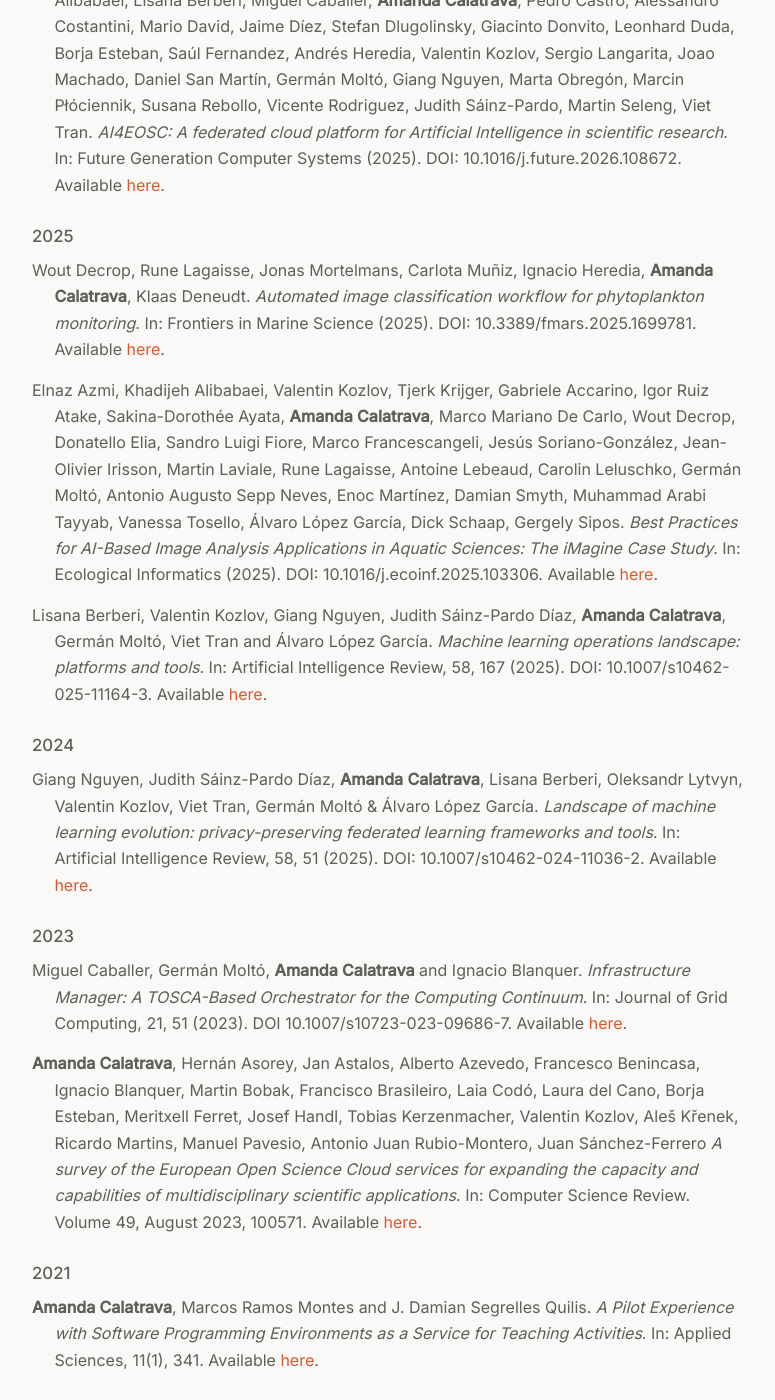
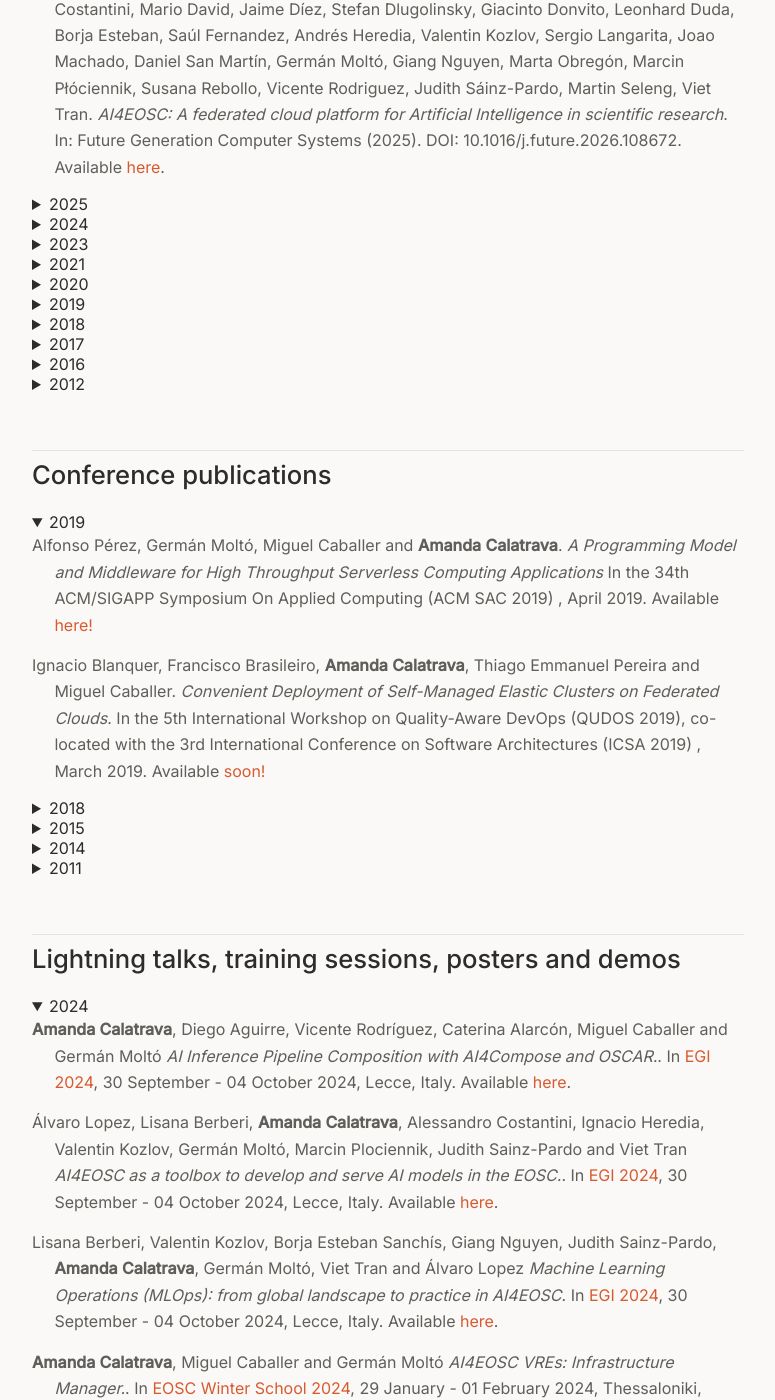
Before and after one commit to amcaar/amcaar.github.io, a Jekyll site: the page built from cv/index.html, in a window 1280 px wide and 1400 px high, scrolled down 430 px. Shown: the whole window, without its empty margins (252-1027 px from the left). Built offline with Jekyll 4.4.1, drawn with Linux system fonts in a browser that asks for light colours; some of the changed text lies outside the part shown.

Commit message:
Refactor journal publications into collapsible sections

```diff
--- a/cv/index.html
+++ b/cv/index.html
@@ -16,13 +16,15 @@ title: Publications of Amanda Calatrava
 
 		<!--<a href="#" class="download" title="Download CV as PDF">Download CV</a>-->
 		<h2 id="journal-publications">Journal publications</h2>
-		<h3>2026</h3>
+		<details class="cv-year" open>
+			<summary>2026</summary>
 		<p>Ignacio Heredia, Álvaro López, Fernando Aguilar, Diego Aguirre, Caterina Alarcón, Khadijeh Alibabaei, Lisana Berberi, Miguel Caballer, <strong>Amanda Calatrava</strong>, Pedro Castro, Alessandro Costantini, Mario David, Jaime Díez, Stefan Dlugolinsky, Giacinto Donvito, Leonhard Duda, Borja Esteban, Saúl Fernandez, Andrés Heredia, Valentin Kozlov, Sergio Langarita, Joao Machado, Daniel San Martín, Germán Moltó, Giang Nguyen, Marta Obregón, Marcin Płóciennik, Susana Rebollo, Vicente Rodriguez, Judith Sáinz-Pardo, Martin Seleng, Viet Tran.
 			<em>AI4EOSC: A federated cloud platform for Artificial Intelligence in scientific research</em>.
 			In: Future Generation Computer Systems (2025). DOI: 10.1016/j.future.2026.108672. Available
 			<a class="link" href="https://www.sciencedirect.com/science/article/pii/S0167739X26003067">here</a>.</p>
-		<hr>
-		<h3>2025</h3>
+		</details>
+		<details class="cv-year">
+			<summary>2025</summary>
 		<p>Wout Decrop, Rune Lagaisse, Jonas Mortelmans, Carlota Muñiz, Ignacio Heredia, <strong>Amanda Calatrava</strong>, Klaas Deneudt.
 			<em>Automated image classification workflow for phytoplankton monitoring</em>.
 			In: Frontiers in Marine Science (2025). DOI: 10.3389/fmars.2025.1699781. Available
@@ -37,16 +39,18 @@ title: Publications of Amanda Calatrava
 			<em>Machine learning operations landscape: platforms and tools</em>.
 			In: Artificial Intelligence Review, 58, 167 (2025). DOI: 10.1007/s10462-025-11164-3. Available
 			<a class="link" href="https://link.springer.com/article/10.1007/s10462-025-11164-3">here</a>.</p>
-		<hr>
 
-		<h3>2024</h3>
+		</details>
+		<details class="cv-year">
+			<summary>2024</summary>
 		<p>Giang Nguyen, Judith Sáinz-Pardo Díaz, <strong>Amanda Calatrava</strong>, Lisana Berberi, Oleksandr Lytvyn, Valentin Kozlov, Viet Tran, Germán Moltó & Álvaro López García.
 			<em>Landscape of machine learning evolution: privacy-preserving federated learning frameworks and tools</em>.
 			In: Artificial Intelligence Review, 58, 51 (2025). DOI: 10.1007/s10462-024-11036-2. Available
 			<a class="link" href="https://link.springer.com/article/10.1007/s10462-024-11036-2">here</a>.</p>
-		<hr>
 
-		<h3>2023</h3>
+		</details>
+		<details class="cv-year">
+			<summary>2023</summary>
 		<p>Miguel Caballer, Germán Moltó, <strong>Amanda Calatrava</strong> and Ignacio Blanquer.
 			<em>Infrastructure Manager: A TOSCA-Based Orchestrator for the Computing Continuum</em>.
 			In: Journal of Grid Computing, 21, 51 (2023). DOI 10.1007/s10723-023-09686-7. Available
@@ -55,24 +59,27 @@ title: Publications of Amanda Calatrava
 			<em>A survey of the European Open Science Cloud services for expanding the capacity and capabilities of multidisciplinary scientific applications</em>.
 			In: Computer Science Review. Volume 49, August 2023, 100571. Available
 			<a class="link" href="https://doi.org/10.1016/j.cosrev.2023.100571">here</a>.</p>
-		<hr>
 
-		<h3>2021</h3>
+		</details>
+		<details class="cv-year">
+			<summary>2021</summary>
 		<p><strong>Amanda Calatrava</strong>, Marcos Ramos Montes and J. Damian Segrelles Quilis.
 			<em>A Pilot Experience with Software Programming Environments as a Service for Teaching Activities</em>.
 			In: Applied Sciences, 11(1), 341. Available
 			<a class="link" href="https://www.mdpi.com/2076-3417/11/1/341">here</a>.</p>
-		<hr>
 
-		<h3>2020</h3>
+		</details>
+		<details class="cv-year">
+			<summary>2020</summary>
 		<p>Ignacio Blanquer, Francisco Brasileiro, Andrey Brito, <strong>Amanda Calatrava</strong>, Andre Carvalho, Christof Fetzer, Flavio Figueiredo, Ronny Guimarães, Leandro Marinho, Wagner Meira Jr., Altigran da Silva, Ángel Alberich-Bayarri, Eduardo Camacho Ramos, Ana Jiménez Pastor, Antonio Ribeiro, Bruno Nascimento and Fabio Silva.
 			<em>Federated and secure cloud services for building medical image classifiers on an intercontinental infrastructure</em>.
 			In: Future Generation Computer Systems, Volume 110, pp. 119-134. Available
 			<a class="link" href="https://doi.org/10.1016/j.future.2020.04.012">here</a>.</p>
 
-		<hr>
 
-		<h3>2019</h3>
+		</details>
+		<details class="cv-year">
+			<summary>2019</summary>
 		<p>Diana M. Naranjo, José R. Prieto, Germán Moltó and <strong>Amanda Calatrava</strong>.
 			<em>A Visual Dashboard to Track Learning Analytics for Educational Cloud Computing</em>.
 			In: Journal of Sensors, Special Issue in Advanced Sensors Technology in Education. Volume 19, issue 13, July 2019 (pp 2952). Available at:
@@ -88,29 +95,33 @@ title: Publications of Amanda Calatrava
 			In: Journal of Grid Computing, volume 17, issue 1, March 2019 (pp. 191-204). Available at:
 			<a class="link" href="http://link.springer.com/article/10.1007/s10723-018-9449-z">http://link.springer.com/</a>.</p>
 
-		<hr>
 
-		<h3>2018</h3>
+		</details>
+		<details class="cv-year">
+			<summary>2018</summary>
 		<p>Alfonso Pérez, Germán Moltó, Miguel Caballer, <strong>Amanda Calatrava</strong>.
 			<em>Serverless computing for container-based architectures</em>.
 			In: Future Generation Computer Systems, volume 83, july 2018 (pp. 50-59). Available at:
 			<a class="link" href="https://www.sciencedirect.com/science/article/pii/S0167739X17316485">http://sciencedirect.com</a>.</p>
 
-		<hr>
-		<h3>2017</h3>
+		</details>
+		<details class="cv-year">
+			<summary>2017</summary>
 		<p>Carlos de Alfonso, <strong>Amanda Calatrava</strong>, and Germán Moltó.
 			<em>Container-based Virtual Elastic Clusters.</em> In: Journal of Systems and
 			Software, volume 127, May 2017 (pp. 1–11). Available at: <a class="link" href="https://www.sciencedirect.com/science/article/pii/S0164121217300146?via%3Dihub">http://sciencedirect.com</a>.</p>
 
-		<hr>
-		<h3>2016</h3>
+		</details>
+		<details class="cv-year">
+			<summary>2016</summary>
 		<p><strong>Amanda Calatrava</strong>, Eloy Romero, Germán Moltó, Miguel Caballer,
 			and Jose Miguel Alonso. <em>Self-managed cost-efficient virtual elastic
 			clusters on hybrid Cloud infrastructures.</em> In: Future Generation Computer
 			Systems, volume 61, Aug. 2016 (pp. 13–25). Available at: <a class="link" href="https://www.sciencedirect.com/science/article/pii/S0167739X16300024">http://sciencedirect.com</a>.</p>
 
-		<hr>
-		<h3>2012</h3>
+		</details>
+		<details class="cv-year">
+			<summary>2012</summary>
 		<p>German Molto, <strong>Amanda Calatrava</strong> and Vicente Hernández.
 			<em>A Service-Oriented Architecture for Scientific Computing on Cloud Infrastructures.</em>
 			In 10th International Meeting on High-Performance Computing for Computational Science
@@ -118,8 +129,10 @@ title: Publications of Amanda Calatrava
 			Available at: <a class="link" href="https://link.springer.com/chapter/10.1007/978-3-642-38718-0_18">https://link.springer.com</a>.</p>
 
 
+		</details>
 		<h2 id="conference-publications">Conference publications</h2>
-		<h3>2019</h3>
+		<details class="cv-year" open>
+			<summary>2019</summary>
 		<p>Alfonso Pérez, Germán Moltó, Miguel Caballer and <strong>Amanda Calatrava</strong>.
 			<em>A Programming Model and Middleware for High Throughput Serverless Computing Applications</em> In the 34th ACM/SIGAPP Symposium On Applied Computing (ACM SAC 2019)
 			, April 2019. Available <a class="link" href="https://dl.acm.org/citation.cfm?id=3297292&preflayout=tabs">here!</a></p>
@@ -127,8 +140,9 @@ title: Publications of Amanda Calatrava
 		<p>Ignacio Blanquer, Francisco Brasileiro, <strong>Amanda Calatrava</strong>, Thiago Emmanuel Pereira and Miguel Caballer.
 			<em>Convenient Deployment of Self-Managed Elastic Clusters on Federated Clouds</em>. In the 5th International Workshop on Quality-Aware DevOps (QUDOS 2019), co-located with the 3rd International Conference on Software Architectures (ICSA 2019)
 			, March 2019. Available <a class="link" href="http://2019.qudos-workshop.org/program/">soon!</a></p>
-		<hr>
-		<h3>2018</h3>
+		</details>
+		<details class="cv-year">
+			<summary>2018</summary>
 		<p>Ignacio Blanquer, Francisco Brasileiro, <strong>Amanda Calatrava</strong>, Marco Vieira, Danilo Ardagna, Andrey Brito, André Carvalho, Vasiliki Diamantopoulou, Christof Fertzer, Wagner Meira Jr
 			and Regina Moraes. <em>Adaptive, Trustworthy, Manageable, Orchestrated, Secure, Privacy-assuring, Hybrid Ecosystem for REsilient Cloud Computing - ATMOSPHERE.</em> In Digital Infrastructures for Research 2018
 			, Oct 2018. Available at: <a class="link" href="https://indico.egi.eu/indico/event/3973/session/51/contribution/20">https://indico.egi.eu/</a>.</p>
@@ -137,30 +151,35 @@ title: Publications of Amanda Calatrava
 			Brasileiro. <em>To Trust or Not To Trust, that is the question.</em> In 9th
 			Iberian Grid Infrastructure Conference (IberGrid 2018), Oct 2018.
 			Available <a class="link" href="https://indico.lip.pt/event/437/contributions/1329/">here</a>.</p>
-		<hr>
-		<h3>2015</h3>
+		</details>
+		<details class="cv-year">
+			<summary>2015</summary>
 		<p><strong>Amanda Calatrava</strong>, German Molto, Eloy Romero, Miguel Caballer,
 			and Carlos de Alfonso. <em>Towards Migratable Elastic Virtual Clusters on
 			Hybrid Clouds.</em> In 2015 IEEE 8th International Conference on Cloud
 			Computing, pp. 1013–1016, IEEE, jun 2015. Available at: <a class="link" href="http://ieeexplore.ieee.org/document/7214151/">http://ieeexplore.ieee.org</a>.</p>
-		<hr>
 
-		<h3>2014</h3>
+		</details>
+		<details class="cv-year">
+			<summary>2014</summary>
 		<p><strong>Amanda Calatrava</strong>, German Molto, Miguel Caballer, and Carlos
 			de Alfonso. <em>Virtual Hybrid Elastic Clusters in the Cloud.</em> In 8th
 			Iberian Grid Infrastructure Conference (IberGrid 2014), pp. 103–114, 2014.
 			Available <a class="link" href="http://www.grycap.upv.es/gmolto/publications/preprints/Calatrava2014vhe.pdf">here</a>.</p>
-		<hr>
 
-		<h3>2011</h3>
+		</details>
+		<details class="cv-year">
+			<summary>2011</summary>
 		<p><strong>Amanda Calatrava</strong>, German Molto and Vicente Hernández.
 			<em>Combining Grid and Cloud Resources for Hybrid Scientific Computing
 				Executions.</em> In 2011 IEEE Third International Conference on
 			Cloud Computing Technology and Science, pp. 494–501, IEEE, nov 2011.
 			Available at: <a class="link" href="http://ieeexplore.ieee.org/document/6133182/">https://ieeexplore.ieee.org</a>.</p>
 
+		</details>
 		<h2 id="talks-posters-demos">Lightning talks, training sessions, posters and demos</h2>
-		<h3>2024</h3>
+		<details class="cv-year" open>
+			<summary>2024</summary>
 		<p> <strong>Amanda Calatrava</strong>, Diego Aguirre, Vicente Rodríguez, Caterina Alarcón, Miguel Caballer and Germán Moltó
 			<em>AI Inference Pipeline Composition with AI4Compose and OSCAR.</em>.
 			In <a class="link" href="https://www.egi.eu/event/egi2024/">EGI 2024</a>, 30 September - 04 October 2024, Lecce, Italy.
@@ -177,9 +196,10 @@ title: Publications of Amanda Calatrava
 			<em>AI4EOSC VREs: Infrastructure Manager.</em>.
 			In <a class="link" href="https://eosc.eu/eosc-focus-project/winter-school-2024/">EOSC Winter School 2024</a>, 29 January - 01 February 2024, Thessaloniki, Greece
 			Available <a class="link" href="https://eosc.eu/oa4-user-resource-environments/">here</a>.</p>
-		<hr>
 
-		<h3>2023</h3>
+		</details>
+		<details class="cv-year">
+			<summary>2023</summary>
 		<p> Vicente Rodríguez, Diego Aguirre, <strong>Amanda Calatrava</strong> and Germán Moltó
 			<em>AI4Compose: low-code composition of AI inference pipelines.</em>.
 			In <a class="link" href="https://www.ibergrid.eu/2023/">The 12th Iberian Grid Conference: IBERGRID 2023</a>, 19-23 June 2022, Benasque, Spain.
@@ -200,9 +220,10 @@ title: Publications of Amanda Calatrava
 			<em>Training: Bringing your AI models to EOSC</em>.
 			In <a class="link" href="https://www.egi.eu/event/egi2023/">EGI Conference 2023 - Where Research meets Computing</a>, 19-23 June 2022, Poznań, Poland.
 			Available at: <a class="link" href="https://indico.egi.eu/event/6071/contributions/18055/">https://indico.egi.eu/</a>.</p>
-		<hr>
 
-		<h3>2022</h3>
+		</details>
+		<details class="cv-year">
+			<summary>2022</summary>
 		<p> <strong>Amanda Calatrava</strong>, Thiago Emmanuel Pereira, Francisco Brasileiro and Ignacio Blanquer.
 			<em>Expanding the capacity and capabilities of an Earth Observation application by means of the European Open Science Cloud</em>.
 			In <a class="link" href="https://indico.egi.eu/event/5882/">EGI Conference 2022 - Together for Tomorrow</a>, 19-23 September 2022, Prague, Czech Republic.
@@ -211,14 +232,16 @@ title: Publications of Amanda Calatrava
 			<em>Training: Infrastructure as Code to deploy scientific applications in EOSC</em>.
 			In <a class="link" href="https://indico.egi.eu/event/5882/">EGI Conference 2022 - Together for Tomorrow</a>, 19-23 September 2022, Prague, Czech Republic.
 			Available at: <a class="link" href="https://indico.egi.eu/event/5882/sessions/4886/#20220920">https://indico.egi.eu/</a>.</p>
-		<hr>
-		<h3>2021</h3>
+		</details>
+		<details class="cv-year">
+			<summary>2021</summary>
 		<p> <strong>Amanda Calatrava</strong> and Miguel Caballer.
 			<em>Deploying virtual elastic clusters on the EGI Cloud Compute</em>.
 			In <a class="link" href="https://indico.egi.eu/event/5464/">EGI Conference 2021 - Beyond the Horizon</a>, 18-22 October 2021, Amsterdam (The Netherlands).
 			Available at: <a class="link" href="https://indico.egi.eu/event/5464/contributions/15797/">https://indico.egi.eu/</a>.</p>
-		<hr>
-		<h3>2020</h3>
+		</details>
+		<details class="cv-year">
+			<summary>2020</summary>
 		<p> <strong>Amanda Calatrava</strong>, Ignacio Blanquer, Francisco Brasileiro and Thiago Emmanuel Pereira.
 			<em>SAPS: Estimating the Evolution of Forest Masses and Crops using Cloud Resources</em>.
 			In <a class="link" href="https://indico.egi.eu/event/5000/">EGI Conference 2020 </a>, 2-5 November 2020, Amsterdam (The Netherlands).
@@ -229,15 +252,17 @@ title: Publications of Amanda Calatrava
 			In <a class="link" href="https://indico.egi.eu/event/5000/">EGI Conference 2020 </a>, 2-5 November 2020, Amsterdam (The Netherlands).
 			Received the <strong>Best Demo Award</strong> of the conference.
 			Available at: <a class="link" href="https://indico.egi.eu/event/5000/contributions/14287/">https://indico.egi.eu/</a>.</p>
-		<hr>
 
-		<h3>2019</h3>
+		</details>
+		<details class="cv-year">
+			<summary>2019</summary>
 		<p> Danilo Ardagna, Ignacio Blanquer, Francisco Brasileiro, <strong>Amanda Calatrava</strong>, Wagner Meira Jr. and Marco Vieira.
 			<em>Towards a Trustworthy Federated Hybrid Cloud and Container-based Platform</em>
 			In <a class="link" href="https://www.eurosys2019.org/">Eurosys 2019 </a>, 25-28 March 2019, Dresden (Germany).
 			Available at: <a class="link" href="https://www.eurosys2019.org/wp-content/uploads/2019/03/eurosys19posters-abstract54.pdf">https://www.eurosys2019.org/</a>.</p>
-		<hr>
-		<h3>2017</h3>
+		</details>
+		<details class="cv-year">
+			<summary>2017</summary>
 		<p><strong>Amanda Calatrava</strong>, Miguel Caballer, German Molto and Alfonso Perez.
 			<em>Virtual Elastic Clusters in the EGI LToS with EC3.</em>
 			In EGI Conference 2017 and INDIGO Summit 2017, May 2017.
@@ -247,17 +272,19 @@ title: Publications of Amanda Calatrava
 			<em>IM integration in the EGI VMOps Dashboard.</em>
 			In EGI Conference 2017 and INDIGO Summit 2017, May 2017.
 			Available at: <a class="link" href="https://indico.egi.eu/indico/event/3249/contribution/114">https://indico.egi.eu</a>.</p>
-		<hr>
 
-		<h3>2015</h3>
+		</details>
+		<details class="cv-year">
+			<summary>2015</summary>
 		<p> <strong>Amanda Calatrava</strong>, Miguel Caballer and German Molto
 			<em>Deploying Cost-Efficient Virtual Elastic Clusters across Multi-Clouds.</em>
 			In the European Grid Infrastructure Community Forum 2015, November 2015, Bari (Italy).
 			Received the <strong>Best Demo Award</strong> of the conference.
 			Available at: <a class="link" href="https://indico.egi.eu/indico/event/2544/contribution/1">https://indico.egi.eu</a>.</p>
-		<hr>
 
-		<h3>2014</h3>
+		</details>
+		<details class="cv-year">
+			<summary>2014</summary>
 		<p> <strong>Amanda Calatrava</strong> and German Molto
 			<em>High Performance Scientific Computing over Hybrid Cloud Platforms.</em>
 			In the 10th IEEE International Conference on e-Science, October 2014, Guarujá (Brazil).
@@ -269,8 +296,10 @@ title: Publications of Amanda Calatrava
 		        Available <a class="link" href="http://www.upv.es/contenidos/ENCDOC/info/U0657401.pdf">here</a></p>
 
 
+		</details>
 		<h2 id="projects">Projects I participate(d)</h2>
-		<h3>International</h3>
+		<details class="cv-year" open>
+			<summary>International</summary>
 		<p> <strong>SAGE </strong>: The Data Space for a Sustainable Green Europe.
 			Collaboration duration: 01/09/25 - now. Co-funded by the European Union (from the DIGITAL program, under grant agreement Nº 101195471.)
 			<em>I.P.: IDC</em>.
@@ -316,9 +345,10 @@ title: Publications of Amanda Calatrava
 			<em>I.P.: Ignacio Blanquer Espert</em>.
 		        More details <a class="link" href="http://www.eubra-bigsea.eu/">here.</a></p>
 
-		<hr>
 
-		<h3>National</h3>
+		</details>
+		<details class="cv-year">
+			<summary>National</summary>
 		<p> <strong>Computación Big Data y de Altas Prestaciones sobre Multi-Clouds Elásticos (BigCLOE)</strong>
 			(TIN2016-79951-R). Collaboration duration: 30/12/2016 - 29/12/2020. Funded by the Spanish Ministry of Economy and Competitiveness.
 			<em>I.P.: Germán Moltó, Ignacio Blanquer Espert</em>. </p>
@@ -327,9 +357,10 @@ title: Publications of Amanda Calatrava
 			(TIN2013-44390-R). Collaboration duration: 01/01/2014 - 31/12/2016. Funded by the Spanish Ministry of Economy and Competitiveness.
 			<em>I.P.: Germán Moltó, Ignacio Blanquer Espert</em>. </p>
 
-		<hr>
 
-		<h3>Regional</h3>
+		</details>
+		<details class="cv-year">
+			<summary>Regional</summary>
 		<p> <strong>Plataforma Colaborativa en la Nube para el Desarrollo y Evaluación de Competencias en las Enseñanzas STEM</strong>
 			(AICO/2019/313). Collaboration duration: 01/01/19 - 01/01/21. Funded by the Generalitat Valenciana (Valencia, Spain).
 			<em>I.P.: Damián Segrelles</em>. </p>
@@ -350,14 +381,18 @@ title: Publications of Amanda Calatrava
 			(PAID-06-09-2810). Collaboration duration: 01/12/09 - 01/12/11. Funded by the Universitat Politècnica de València (Valencia, Spain).
 			<em>I.P.: Germán Moltó</em>. </p>
 
+		</details>
 		<h2 id="thesis">Doctoral thesis</h2>
-		<h3>PhD in Computer Science</h3>
+		<details class="cv-year" open>
+			<summary>PhD in Computer Science</summary>
 			<p> <strong>Amanda Calatrava</strong>.
 			<em>High Performance Scientific Computing over Hybrid Cloud Platforms.</em>
 			Presented: 11 November 2016. Qualified as Cum Laude. Director: Germán Moltó. DOI: 10.4995/Thesis/10251/75265
 		        Available <a class="link" href="https://riunet.upv.es/handle/10251/75265">here.</a></p>
 
 
+		</details>
+
 		<!--<h1>Work in progress...</h1>
 		<h1>Courses</h1>-->
 </div>
```
